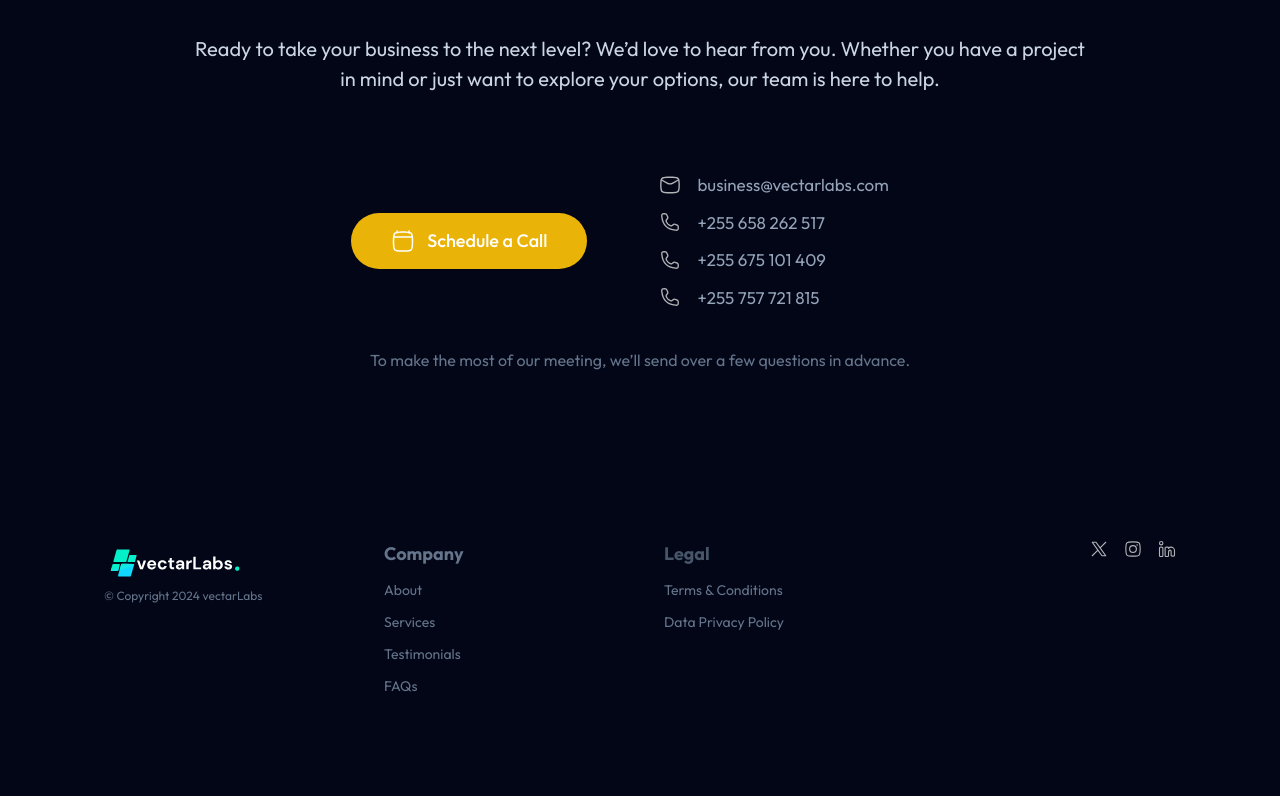
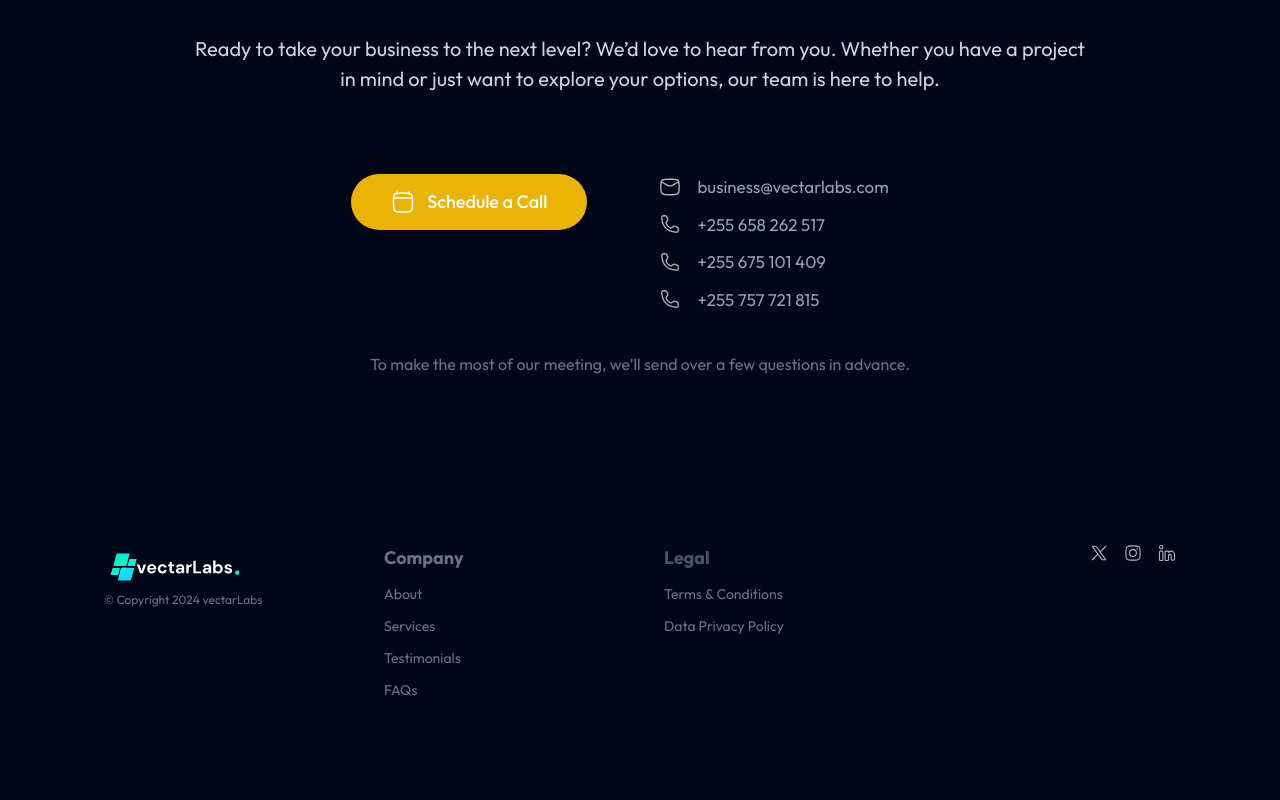
Before and after one commit to kitindi/vectarlabs-coming, a React (Vite) app: page / in a window 1280 px wide. Shown: the part 4257-5057 px from the top of the page. Built offline with nearby package versions, Linux system fonts and the light colour scheme.

Commit message:
updated contact section styles

```diff
--- a/src/components/Contact.jsx
+++ b/src/components/Contact.jsx
@@ -11,7 +11,7 @@ const Contact = () => {
         </p>
 
         <div className="w-full flex  md:justify-center items-center pt-10">
-          <div className="w-full md:w-fit p-6  flex flex-col md:flex-row  md:justify-center items-center gap-8">
+          <div className="w-full md:w-fit p-6  flex flex-col md:flex-row  md:justify-center items-center md:items-start gap-8 py-10">
             <a
               href="https://calendar.app.google/gvTnhQzbkRZ2ypWd6"
               target="_blank"
@@ -32,8 +32,8 @@ const Contact = () => {
               </span>
               Schedule a Call
             </a>
-            <div className="w-full md:w-fit flex flex-col justify-center items-start gap-3 px-2 md:px-10 py-3.5">
-              <p className="text-slate-400  text-[17px] flex items-center gap-4 w-full">
+            <div className="w-full md:w-fit flex flex-col justify-center items-center md:items-start gap-3 px-2 md:px-10">
+              <p className="text-slate-400  text-[17px] flex items-center justify-center gap-4 w-full">
                 <span>
                   <svg xmlns="http://www.w3.org/2000/svg" viewBox="0 0 24 24" width="22" height="22" color="#b1b3b6" fill="none">
                     <path
```
